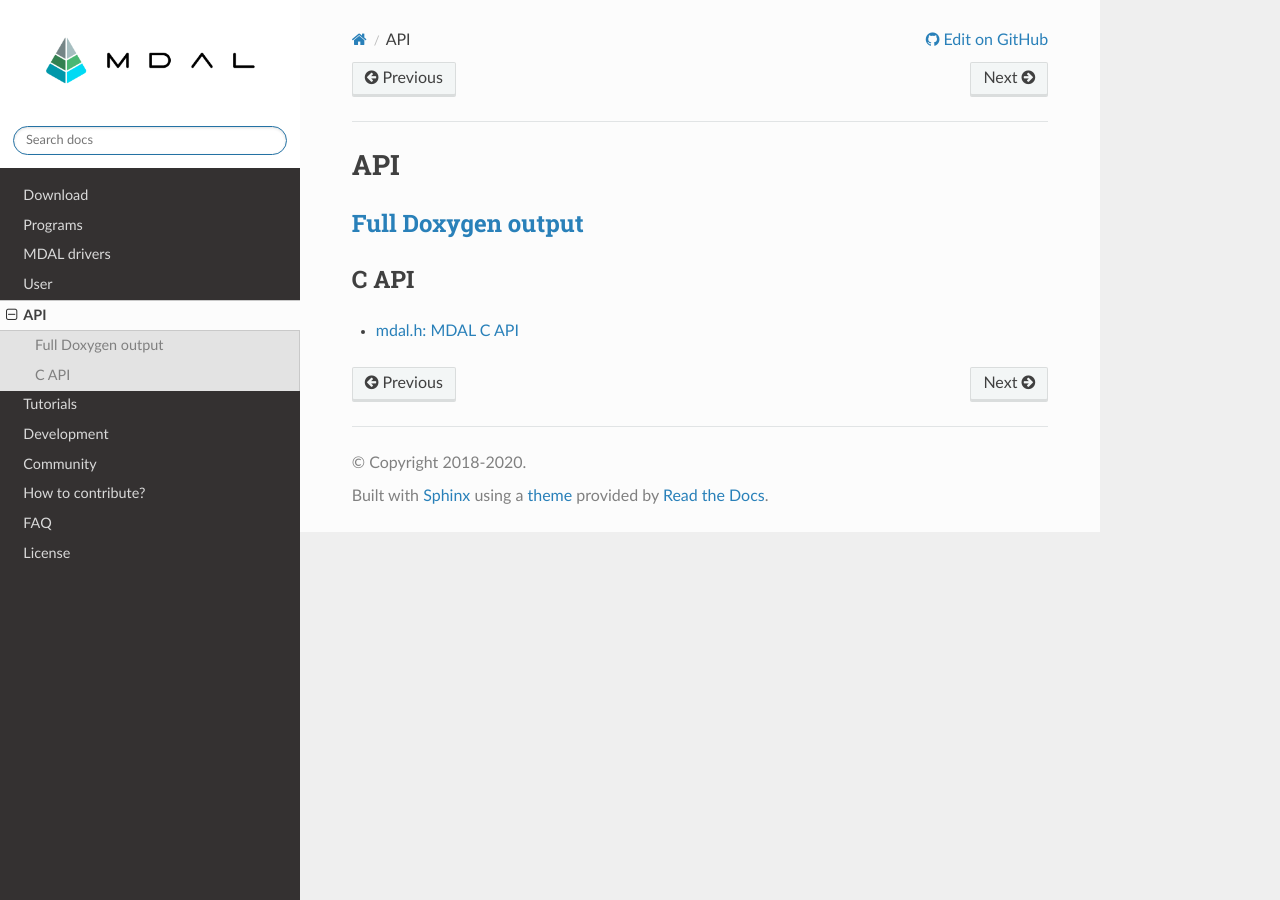
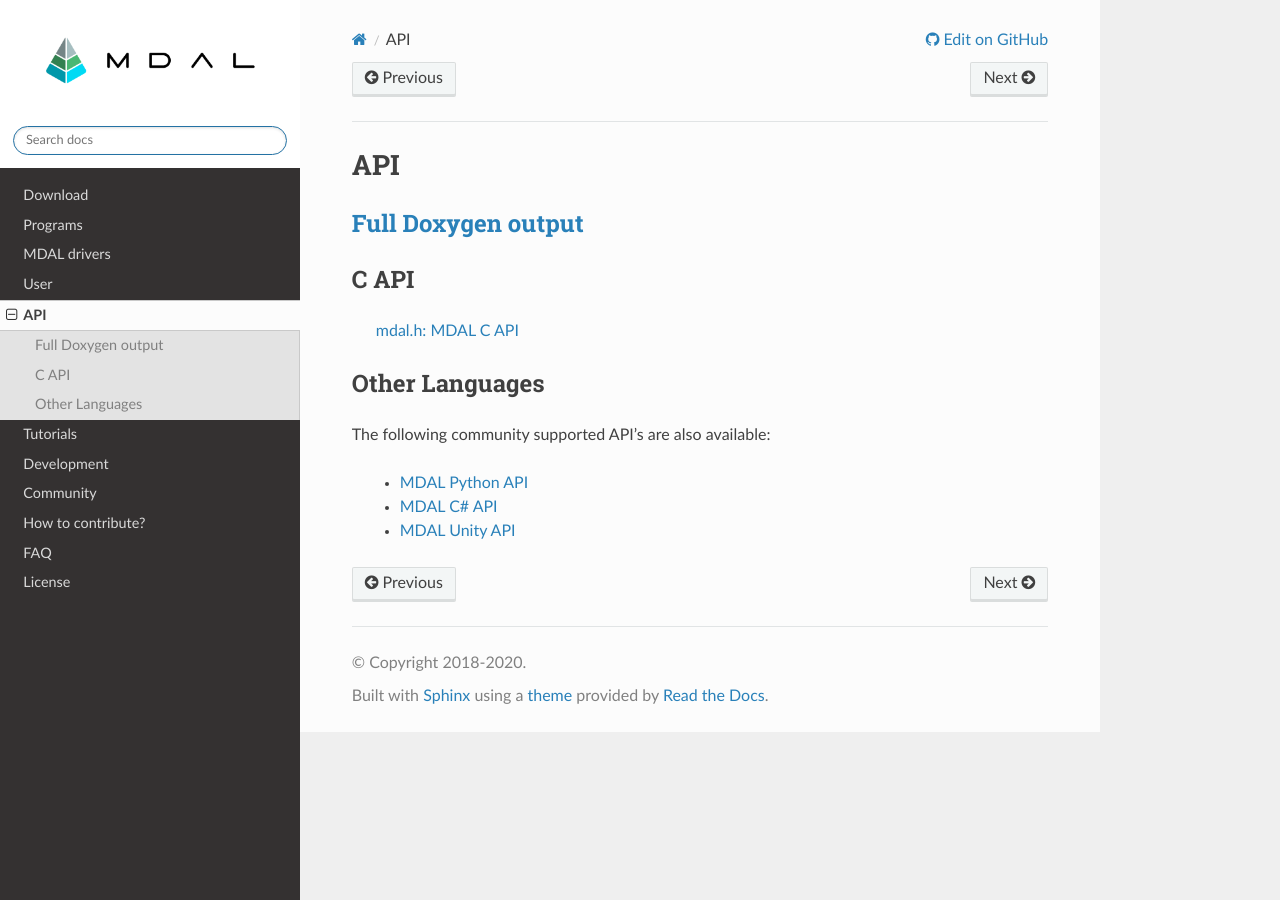
Before and after one commit to lutraconsulting/MDAL, a Sphinx documentation site: the page built from docs/source/api/index.rst, in a window 1280 px wide. Built offline with Sphinx 7.4.7, drawn with Linux system fonts in a browser that asks for light colours; part of the change alters nothing that is shown.

```diff
--- /dev/null
+++ b/docs/source/api/csharp_api.rst
@@ -0,0 +1,76 @@
+:orphan:
+
+.. _csharp_api:
+
+================================================================================
+MDAL C# API
+================================================================================
+
+The MDAL C# integration allows you to access and manipulation geospatial mesh data sets in C#.
+
+Currently, this integration can:
+
+#. read all MDAL compatible file formats,
+#. access the metadata for the source,
+#. access the vertex, face and edge data,
+#. access 'double' datasets (both scalar and vector), and
+#. convert the MDAL source mesh into a `Geometry3sharp`_ DMesh3 mesh object.
+
+This version does not currently allow the MDAL source mesh to be written or ammended.
+
+.. _Geometry3sharp: https://github.com/gradientspace/geometry3Sharp
+
+This integration is not intended to be generic and should be used as an example or starting point.
+
+Installation
+------------
+
+The integration script can downloaded from:
+
+https://github.com/ViRGIS-Team/mdal-upm/blob/main/Runtime/Scripts/Mdal.cs
+
+The integration is not currently available as a package. Integrate this script into your application manually.
+
+
+Documentation
+-------------
+
+https://virgis-team.github.io/mdal-upm/html/annotated.html
+
+Development
+___________
+
+Submit issues and PRs to :
+
+https://github.com/ViRGIS-Team/mdal-upm
+
+Example Usage
+-------------
+
+.. code-block:: C#
+
+    using Mdal;
+    using g3;
+
+    List<DMesh3> features = new List<DMesh3>();
+
+    // for MDAL files - load the mesh directly
+    ds = Datasource.Load("...SourceFileName");
+
+    for (int i = 0; i < ds.meshes.Length; i++) {
+        DMesh3 mesh = ds.GetMesh(i);
+        mesh.RemoveMetadata("properties");
+        mesh.AttachMetadata("properties", new Dictionary<string, object>{
+        { "Name", ds.meshes[i] }
+    });
+        // set the CRS based on what is known
+        if (proj != null) {
+            mesh.RemoveMetadata("CRS");
+            mesh.AttachMetadata("CRS", proj);
+        }
+        if (layer.ContainsKey("Crs") && layer.Crs != null) {
+            mesh.RemoveMetadata("CRS");
+            mesh.AttachMetadata("CRS", layer.Crs);
+        };
+        features.Add(mesh);
+    }
--- a/docs/source/api/index.rst
+++ b/docs/source/api/index.rst
@@ -12,10 +12,16 @@ API
    C API
    -----
 
-   .. toctree::
-       :maxdepth: 1
+       :ref:`mdal_c_api`
 
-       mdal_c_api
+   Other Languages
+   ---------------
+
+   The following community supported API's are also available:
+
+        * :ref:`python_api`
+        * :ref:`csharp_api`
+        * :ref:`unity_api`
 
 .. only:: latex
 
--- a/docs/source/api/mdal_c_api.rst
+++ b/docs/source/api/mdal_c_api.rst
@@ -1,3 +1,5 @@
+:orphan:
+
 .. _mdal_c_api:
 
 ================================================================================
--- /dev/null
+++ b/docs/source/api/python_api.rst
@@ -0,0 +1,111 @@
+:orphan:
+
+.. _python_api:
+
+================================================================================
+MDAL Python API
+================================================================================
+
+MDAL Python integration allows you to access and manipulation geospatial mesh data sets in Python.
+
+Currently, this integration can:
+
+#. read all MDAL compatible file formats,
+#. access the metadata for the source,
+#. access the vertex, face and edge data as numpy arrays,
+#. access 'double' datasets (both scalar and vector) as numpy arrays, and
+#. convert the MDAL source mesh into a `meshio`_ mesh object (with some restrictions currently).
+
+This version does not currently allow the MDAL source mesh to be written or ammended.
+
+.. _meshio: https://github.com/nschloe/meshio
+
+Installation
+------------
+
+.. code-block::
+
+    conda -c conda-forge install mdal-python
+
+Documentation
+-------------
+
+https://virgis-team.github.io/mdal-python/html/index.html
+
+Development
+-----------
+
+https://github.com/ViRGIS-Team/mdal-python
+
+Contributions and PRs are welcome
+
+Example Usage
+-------------
+
+.. code-block:: python
+
+    from mdal import Datasource, Info, last_status
+
+    print(f"MDAL Version:  {Info.version}")
+    print(f"MDAL Driver Count :{Info.driver_count}")
+    print(last_status())
+
+    for driver in Info.drivers:
+        print(driver)
+
+
+    ds = Datasource("data/ply/test_mesh.ply")
+    print(ds.meshes)
+
+    mesh = ds.load(0)
+    print(f"Driver : {mesh.driver_name}")
+    print(f"Vertex Count : {mesh.vertex_count}")
+    print(f"Face Count : {mesh.face_count}")
+    print(f"Largest Face: {mesh.largest_face}")
+    print(f"Edge Count : {mesh.edge_count}")
+    print(f"CRS : {mesh.projection}")
+    print(f"Mesh extent : {mesh.extent}")
+    print(f"DatasetGroup Count : {mesh.group_count}")
+    print("")
+
+    mesh = ds.load(ds.meshes[0])
+    print(f"Driver : {mesh.driver_name}")
+    print(f"Vertex Count : {mesh.vertex_count}")
+    print(f"Face Count : {mesh.face_count}")
+    print(f"Largest Face: {mesh.largest_face}")
+    print(f"Edge Count : {mesh.edge_count}")
+    print(f"CRS : {mesh.projection}")
+    print(f"Mesh extent : {mesh.extent}")
+
+    vertex = mesh.vertices
+    print(f"Vertex Array Shape : {vertex.shape}")
+
+    faces = mesh.faces
+    print(f"Face Array Shape : {faces.shape}")
+
+    edges = mesh.edges
+    print(f"Edges Array Shape : {edges.shape}")
+
+    print("")
+
+    group = mesh.group(0)
+    print(f"DatasetGroup Name : {group.name}")
+    print(f"DatasetGroup Location : {group.location}")
+    print(f"Dataset Count : {group.dataset_count}")
+    print(f"Group has scalar values : {group.has_scalar}")
+    print(f"Group has temporal values : {group.is_temporal}")
+    print(f"Reference Time : {group.reference_time}")
+    print(f"Maximum Vertical Level Count : {group.level_count}")
+    print(f"Minimum / Maximum ; {group.minmax}")
+    print(f"Metadata : {group.metadata}")
+
+    print("")
+    for i in range(0, group.dataset_count):
+        data = group.data_as_double(i)
+        time = group.dataset_time(i)
+        print(f"Dataset Shape for time {time} : {data.shape}")
+
+    print("")
+
+    meshio = mesh.meshio()
+    print(meshio)
--- /dev/null
+++ b/docs/source/api/unity_api.rst
@@ -0,0 +1,75 @@
+:orphan:
+
+.. _unity_api:
+
+
+================================================================================
+MDAL Unity API
+================================================================================
+
+The MDAL Unity integration allows you to access and manipulation geospatial mesh data sets in C# amd
+includes integration to access them as Unity objects (thought the Geometry3sharp to Unity integration)
+
+Currently, this integration can:
+
+#. read all MDAL compatible file formats,
+#. access the metadata for the source,
+#. access the vertex, face and edge data,
+#. access 'double' datasets (both scalar and vector), and
+#. convert the MDAL source mesh into a `Geometry3sharp`_ DMesh3 mesh object.
+
+This version does not currently allow the MDAL source mesh to be written or ammended.
+
+.. _Geometry3sharp: https://github.com/gradientspace/geometry3Sharp
+
+Installation
+------------
+
+Available as a Unity Package Manager package from `OpenUPM`_ :
+
+https://openupm.com/packages/com.virgis.mdal/
+
+.. _OpenUPM: https://openupm.com/
+
+Documentation
+-------------
+
+https://virgis-team.github.io/mdal-upm/html/annotated.html
+
+Development
+___________
+
+Submit issues and PRs to :
+
+https://github.com/ViRGIS-Team/mdal-upm
+
+Example Usage
+-------------
+
+.. code-block:: C#
+
+    using Mdal;
+    using g3;
+
+    List<DMesh3> features = new List<DMesh3>();
+
+    // for MDAL files - load the mesh directly
+    ds = Datasource.Load("...SourceFileName");
+
+    for (int i = 0; i < ds.meshes.Length; i++) {
+        DMesh3 mesh = ds.GetMesh(i);
+        mesh.RemoveMetadata("properties");
+        mesh.AttachMetadata("properties", new Dictionary<string, object>{
+        { "Name", ds.meshes[i] }
+    });
+        // set the CRS based on what is known
+        if (proj != null) {
+            mesh.RemoveMetadata("CRS");
+            mesh.AttachMetadata("CRS", proj);
+        }
+        if (layer.ContainsKey("Crs") && layer.Crs != null) {
+            mesh.RemoveMetadata("CRS");
+            mesh.AttachMetadata("CRS", layer.Crs);
+        };
+        features.Add(mesh);
+    }
--- a/docs/source/drivers/driver_summary.rst
+++ b/docs/source/drivers/driver_summary.rst
@@ -1,4 +1,4 @@
-.. none:
+.. mdal_driver_summary:
 
 ..
   This file is generated by build_driver_summary.py. DO NOT EDIT !!!
@@ -37,7 +37,7 @@
      - DHI flexible file format
      - No
      - No
-     - External driver
+     - ???
    * - :ref:`Esri TIN <driver.esri-tin>`
      - Elevation model as TIN
      - No
--- a/docs/source/user/mdal_data_model.rst
+++ b/docs/source/user/mdal_data_model.rst
@@ -4,14 +4,17 @@
 MDAL Data Model
 ================================================================================
 
-This document attempts to describe the MDAL data model. That is the types of information that a MDAL data store can contain, and their semantics.
+Data Model
+-----------
 
-n our context, a mesh is a collection of vertices, edges and faces in 2D or 3D space:
+In our context, a mesh is a collection of vertices, edges and faces in 2D or 3D space:
 
-vertices - XY(Z) points (in the layer’s coordinate reference system)
-edges - connect pairs of vertices
-faces - sets of edges forming a closed shape - typically triangles or quadrilaterals (quads), rarely polygons with higher number of vertices
-mesh-examples
+#. Vertices - XY(Z) points (in the layer’s coordinate reference system).
+#. Edges - connect pairs of vertices.
+#. Faces - sets of edges forming a closed shape - typically triangles or quadrilaterals (quads), rarely polygons with higher number of vertices.
+
+Mesh-examples
+-------------
 
 Mesh gives us information about the spatial structure. In addition to the mesh we have datasets that assign a value to every vertex. For example, ice cap thickness at particular moment of time. A single file may contain multiple datasets - typically multiple quantities (e.g. water depth, water flow) that may be varying in time (time being represented in discrete timesteps, so each quantity may have N arrays, one for each timestep). Datasets do not have to vary in time (e.g. maximum water depth over the whole simulation).
 
```
